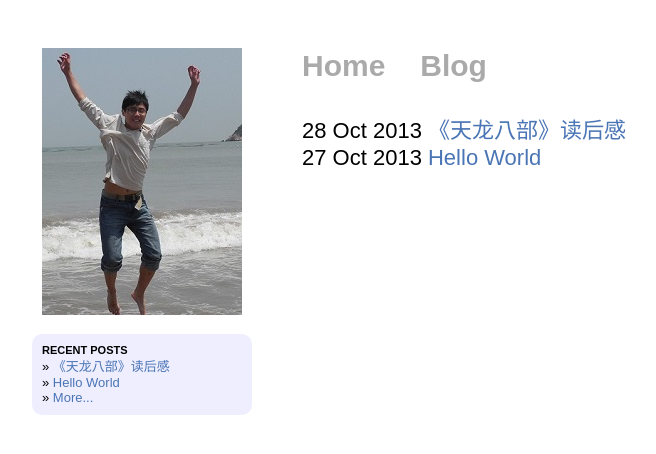
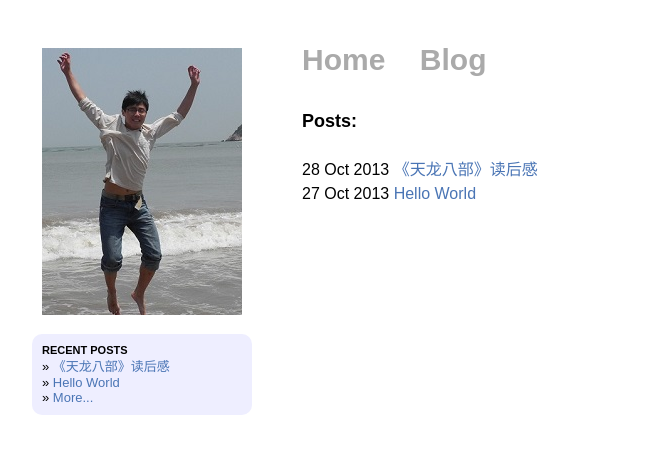
Before and after one commit to hanshengzhang/zhanghs, a Jekyll site: the page built from blog.md, in a window 1280 px wide. Shown: the top 454 px of the page, without its empty margins (18-674 px from the left). Built offline with Jekyll 4.4.1, drawn with Linux system fonts in a browser that asks for light colours; Markdown is read by kramdown in place of the engine named in the settings.

Commit message:
change url

```diff
--- a/_config.yml
+++ b/_config.yml
@@ -2,3 +2,4 @@ pygments: true
 mardown: redcloth
 markdown: rdiscount
 title: Zhang Hansheng
+permalink: /:year/:month/:day/:title
--- a/_layouts/post.html
+++ b/_layouts/post.html
@@ -27,7 +27,7 @@ layout: default
 							ldr.parentNode.removeChild(ldr);
 						//})();
 					}
-					else hint.innerHTML='Hide Comments';
+					else //hint.innerHTML='Hide Comments';
 					firstExpanded = 0;
 					expended = 1;
 				}
--- a/blog.md
+++ b/blog.md
@@ -2,8 +2,9 @@
 layout: default
 title: Hansheng's Blog
 ---
+##Posts:
 <ul>
-{% for post in site.posts %}
+{% for post in site.posts limits:5 %}
 <li>{{ post.date | date_to_string }} <a href="{{ post.url }}">{{ post.title }}</a></li>
 {% endfor %}
 </ul>
--- a/css/default.css
+++ b/css/default.css
@@ -40,13 +40,11 @@ a.external:hover {background-position:right -15px;}
 .entry-title,.entry-title a {font-size:30px;font-weight:bold;margin-bottom:6px;color:#000;text-align:center;}
 .entry-title a:hover {text-decoration:none;}
 .entry-date {text-align:center;color:#999;margin-bottom:60px;font-size:14px;}
-
-li {font-size:22px;}
-h1 {font-size:30px;font-weight:bold;margin-bottom:25px;}
-h2 {font-size:22px;font-weight:bold;margin-bottom:25px;}
-h3 {font-size:18px;font-weight:bold;margin-bottom:25px;}
+h1 {font-size:22px;font-weight:bold;margin-bottom:25px;}
+h2 {font-size:18px;font-weight:bold;margin-bottom:25px;}
+h3 {font-size:16px;font-weight:bold;margin-bottom:25px;}
 h4,h5,h6 {font-weight:bold;margin-bottom:15px;}
-p {margin-bottom:40px;line-height:1.8em;font-size:22px;}
+p {margin-bottom:20px;line-height:1.8em;}
 code {background:#eee;border:1px solid #ccc;padding:0 5px;font-family:"Courier";line-height:14px;font-size:14px;word-wrap:break-word; }
 pre {background-color:#000;padding:15px;overflow:auto;margin-bottom:40px;font-size:14px;border: 1px solid #eee;-webkit-border-radius: 4px 4px 4px 4px;-moz-border-radius: 4px 4px 4px 4px;border-radius: 4px 4px 4px 4px;color:#b9bdb6;margin-top:-20px; }
 h4+pre, h3+pre { margin-top:20px; }
@@ -186,7 +184,6 @@ h3.about {color:#777;margin-top:20px;font-size:22px;margin-bottom:10px}
     .home-menu { position:absolute; }
 }
 .mainPage {
-    font-size: 110%;
     text-align: justify;
     width: 70%;
     float: left;
```
Also changed, not shown: index.md (+7 -6 lines).
